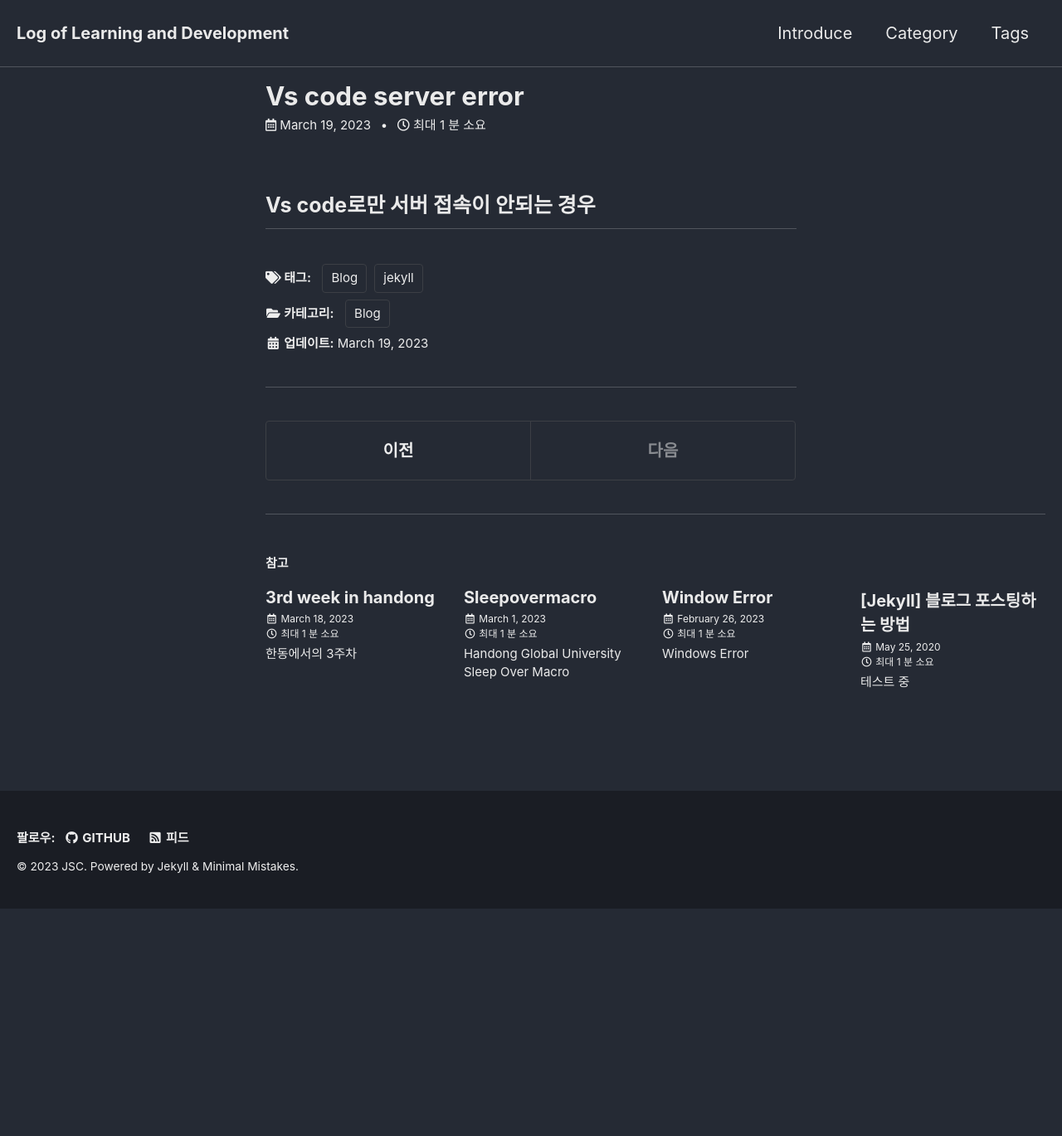
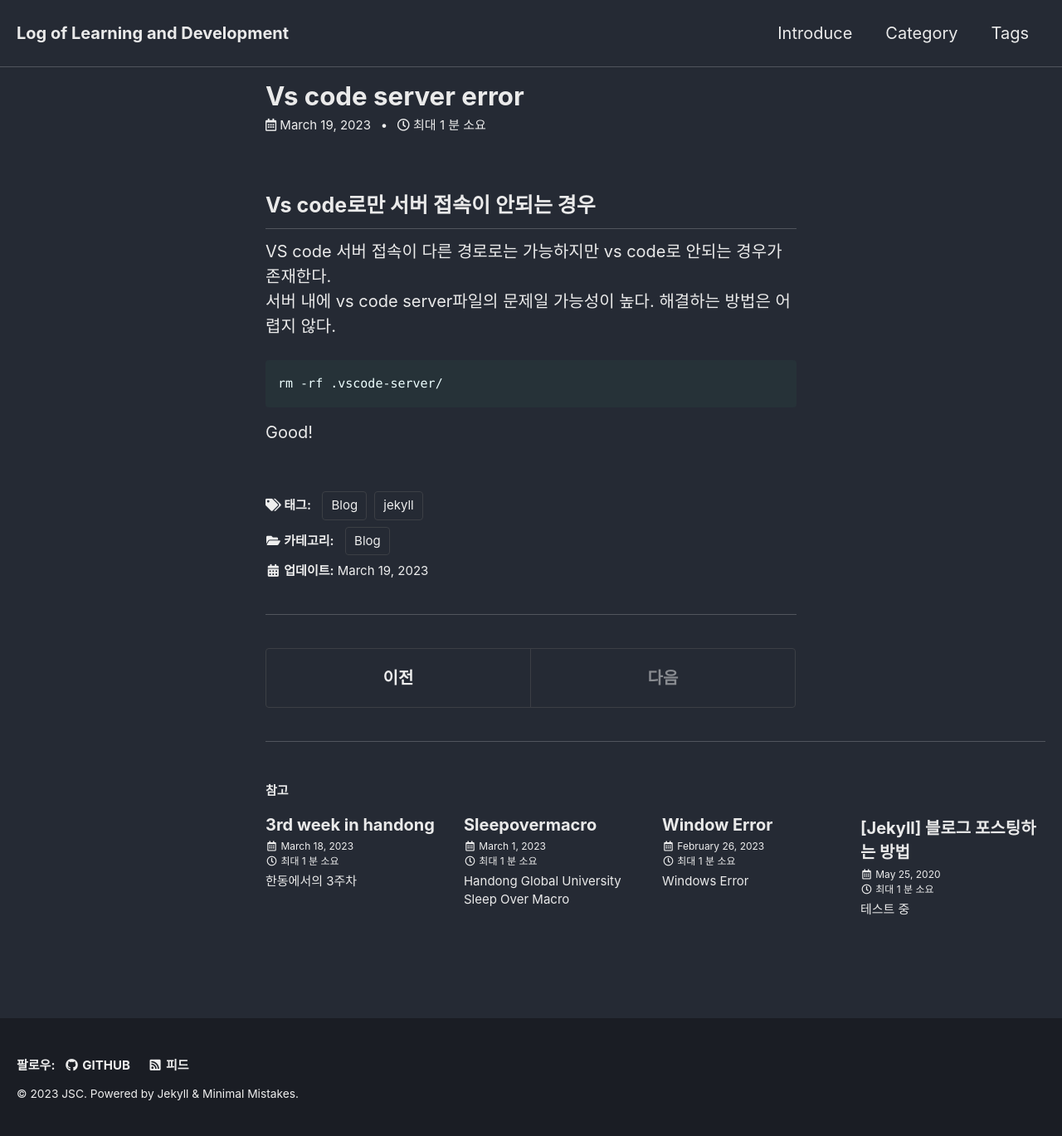
Before and after one commit to newwin01/newwin01.github.io, a Jekyll site: the page built from _posts/2023-03-19-Vs_code_error.md, in a window 1280 px wide. Shown: the whole page at 83% size. Built offline with Jekyll 4.4.1, drawn with Linux system fonts in a browser that asks for light colours; cached includes are drawn as plain includes; before the commit the page ends 1095 px from its top, so only the background shows below that.

Commit message:
Post on March 19 updated

````diff
--- a/_posts/2023-03-19-Vs_code_error.md
+++ b/_posts/2023-03-19-Vs_code_error.md
@@ -9,3 +9,13 @@ tags:
 ---
 
 ## Vs code로만 서버 접속이 안되는 경우
+
+VS code 서버 접속이 다른 경로로는 가능하지만 vs code로 안되는 경우가 존재한다. <br>
+서버 내에 vs code server파일의 문제일 가능성이 높다. 해결하는 방법은 어렵지 않다. <br>
+
+
+```
+rm -rf .vscode-server/
+```
+
+Good!
````
Also changed, not shown: 1 other file.
